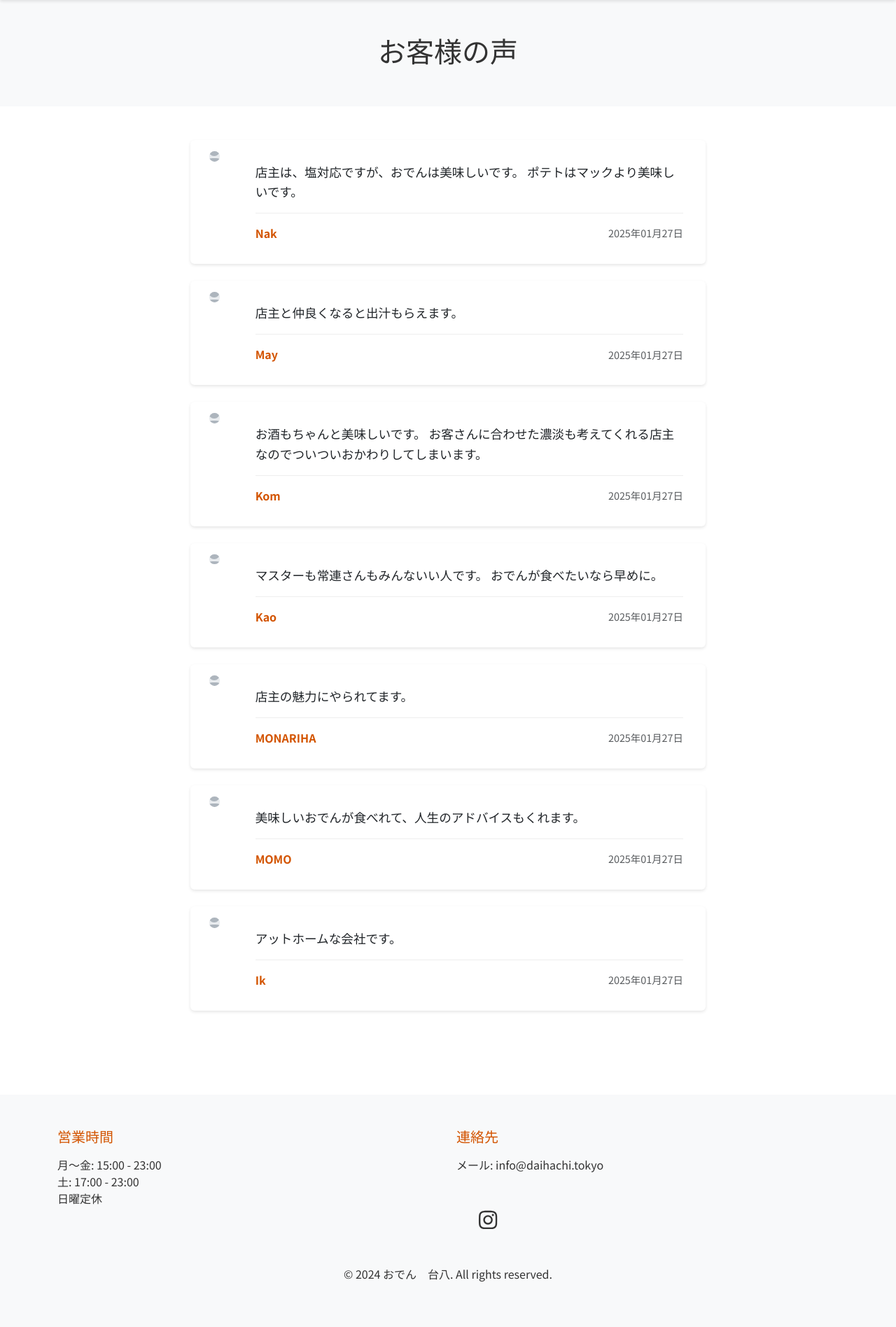
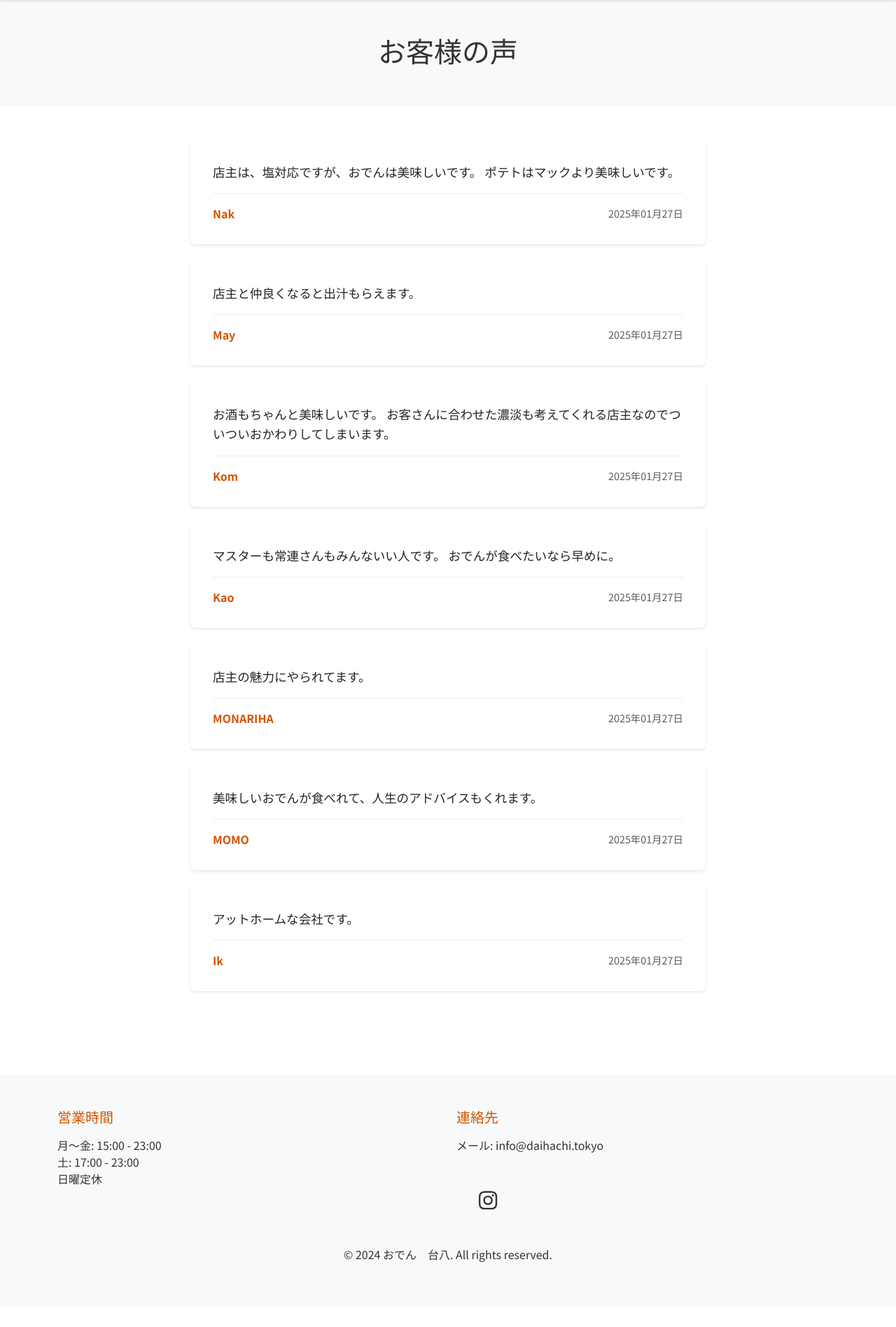
Before and after one commit to shotarok-xx/daihachi, a Flask app: page /reviews in a window 1280 px wide. Shown: the part 106-2002 px from the top of the page at 70% size. After the commit the page ends 1909 px from the top, so only its background shows below. Run offline with Flask 3, Linux system fonts and the light colour scheme.

Commit message:
Agent query: お客様の声ページ(/reviews)に全てのレビューが正しく表示されていますか？
Remove review image from display.

Screenshot: https://storage.googleapis.com/screenshot-production-us-central1/b5b41d46-52fd-438d-9fff-679394ed4de6/46e80004-ade2-4bc6-af6d-a8a4dfffacb1.jpg

```diff
--- a/templates/reviews.html
+++ b/templates/reviews.html
@@ -15,26 +15,11 @@
                 <div class="review-card mb-4">
                     <div class="card">
                         <div class="card-body">
-                            <div class="row">
-                                <div class="col-md-1">
-                                    <div class="review-image-container">
-                                        {% if review.image_path %}
-                                            <img src="{{ url_for('static', filename=review.image_path) }}" class="img-fluid rounded-circle review-image" alt="{{ review.author }}様の写真">
-                                        {% else %}
-                                            <div class="review-image-placeholder">
-                                                <i class="fas fa-user fa-2x"></i>
-                                            </div>
-                                        {% endif %}
-                                    </div>
-                                </div>
-                                <div class="col-md-11">
                             <div class="review-content">
                                 <p class="review-text mb-3">{{ review.content }}</p>
                                 <div class="review-meta">
                                     <span class="author">{{ review.author }}</span>
                                     <span class="date text-muted">{{ review.date.strftime('%Y年%m月%d日') }}</span>
-                                        </div>
-                                    </div>
                                 </div>
                             </div>
                         </div>
@@ -46,26 +31,11 @@
                 <div class="review-card mb-4">
                     <div class="card">
                         <div class="card-body">
-                            <div class="row">
-                                <div class="col-md-1">
-                                    <div class="review-image-container">
-                                        {% if review.image_path %}
-                                            <img src="{{ url_for('static', filename=review.image_path) }}" class="img-fluid rounded-circle review-image" alt="{{ review.author }}様の写真">
-                                        {% else %}
-                                            <div class="review-image-placeholder">
-                                                <i class="fas fa-user fa-2x"></i>
-                                            </div>
-                                        {% endif %}
-                                    </div>
-                                </div>
-                                <div class="col-md-11">
                             <div class="review-content">
                                 <p class="review-text mb-3">{{ review.content }}</p>
                                 <div class="review-meta">
                                     <span class="author">{{ review.author }}</span>
                                     <span class="date text-muted">{{ review.date.strftime('%Y年%m月%d日') }}</span>
-                                        </div>
-                                    </div>
                                 </div>
                             </div>
                         </div>
```
Lines whose indentation alone changed are shown as unchanged.
